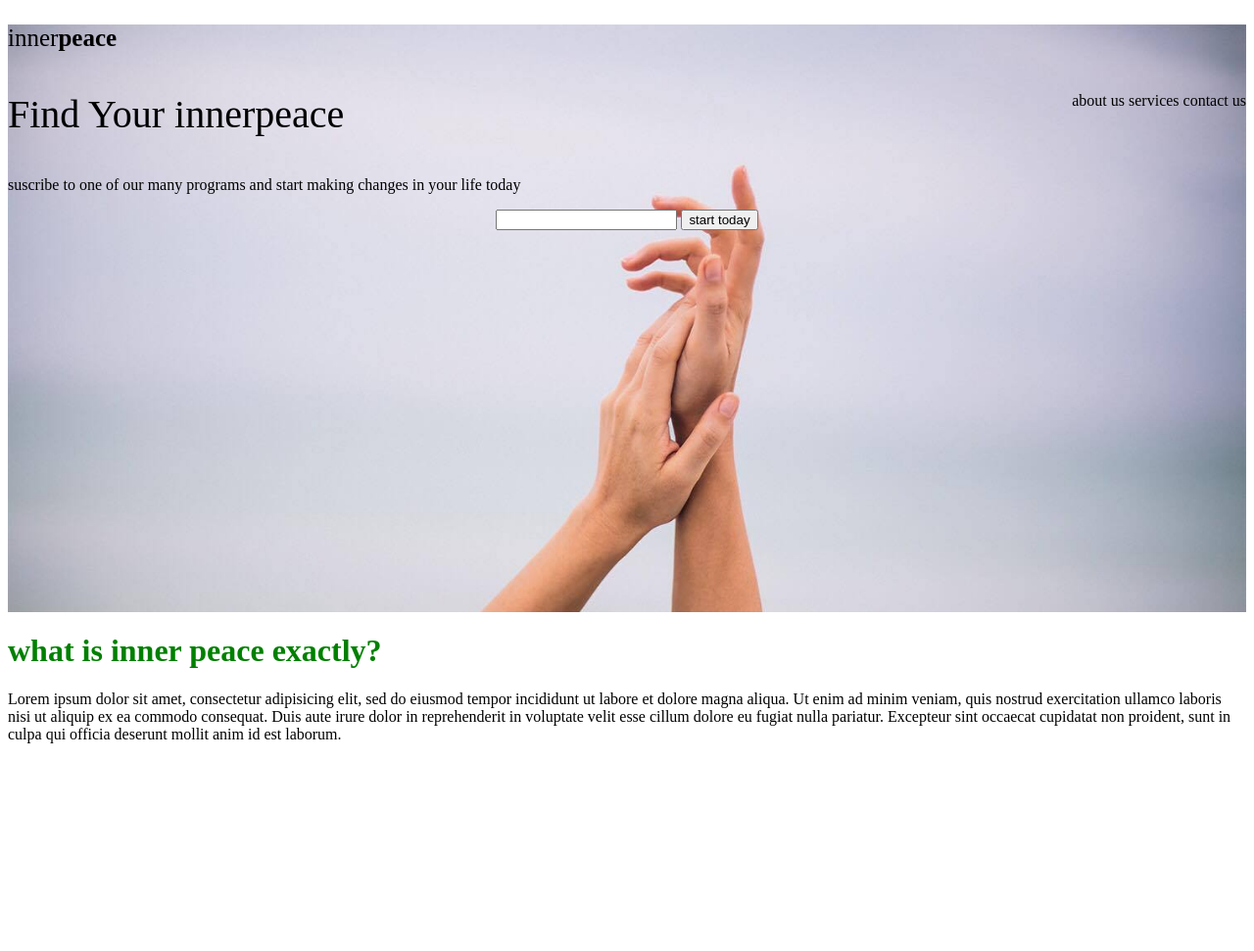
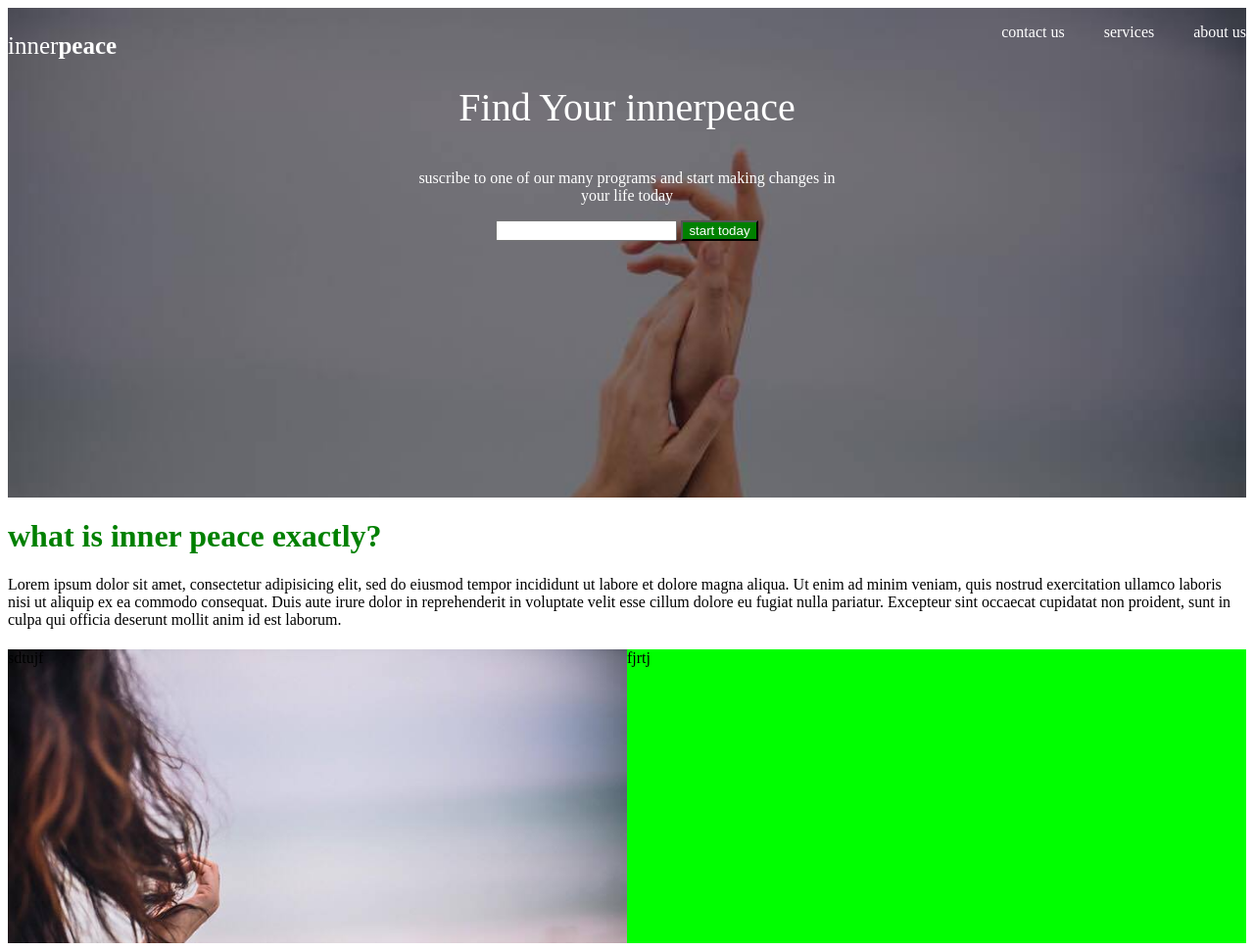
Before and after one commit to kenneth2016/ejercicios-html, a plain HTML site: page pagina.html in a window 1280 px wide. Shown: the whole page at 98% size. Before the commit the page ends 800 px from the top, so only its background shows below. Drawn offline with Linux system fonts and the light colour scheme.

Commit message:
progreso

```diff
--- a/pagina.html
+++ b/pagina.html
@@ -5,17 +5,23 @@
 	<link rel="stylesheet" type="text/css" href="pagina_styles.css">
 </head>
 <body>
-<div class="background">
+
 <div class="primero">
 	<p class="super_titulo">inner<strong>peace</strong></p>
 	<div class="lista">
-			<p>about us   services   contact us</p>
+		<ul class="menu">
+			<ol class="lista">about us</ol>
+			<ol class="lista">services</ol>
+			<ol class="lista">contact us</ol>
+		</ul>
 	</div>
 
 	<p class="primer_titulo">Find Your innerpeace</p>
+	<div class="primer_parrafo">
 		<p>suscribe to one of our many programs and start making changes in your life today</p>
+	</div>
 	<div class="button"><input type="text">
-		<button>start today</button>
+	<button class="boton">start today</button>
 	</div>
 	</div>
 	<h1>what is inner peace exactly?</h1>
@@ -28,6 +34,13 @@
 	<div>
 	<h1></h1>
 	</div>
+	<div class="dos_cuadros">
+		<div class="primer_cuadro">
+			sdtujf
+		</div>
+		<div class="segundo_cuadro">
+			fjrtj
+		</div>
 	</div>
 
 </body>
--- a/pagina_styles.css
+++ b/pagina_styles.css
@@ -3,17 +3,24 @@
 }
 
 .primero{
-	height: 600px;
+	height: 500px;
 	width: 100pxpx;
-	background: url(mujer1.jpg);
+	background: url(mujer1_si.jpg);
 	background-size:cover;
 }
 
 .super_titulo{
-	font-size: 25px
+	font-size: 25px;
+	color: white;
+	float:left;
+
+
 }
 .primer_titulo{
-	font-size: 40px
+	font-size: 40px;
+	color: white;
+	text-align: center;
+	clear: both;
 }
 
 .button{
@@ -24,6 +31,43 @@
 	float: right;
 }
 
+.boton{
+	background-color: green;
+	color:white;
+}
+
 h1{
 	color: green;
 }
+
+.menu{
+	color: white;
+
+}
+
+.primer_parrafo{
+	text-align: center;
+	color: white;
+	margin: auto;
+	width:450px;
+}
+
+.dos_cuadros{
+	height: 300px;
+
+}
+
+.primer_cuadro{
+	background: url(mujer2.jpg);
+	background-size:cover;
+	width:50%;
+	float:left;
+	height: 100%;
+}
+
+.segundo_cuadro{
+	background-color: lime;
+	width:50%;
+	float:right;
+	height: 100%;
+}
```
Also changed, not shown: mujer1_si.jpg (added). Lines whose indentation alone changed are shown as unchanged.
